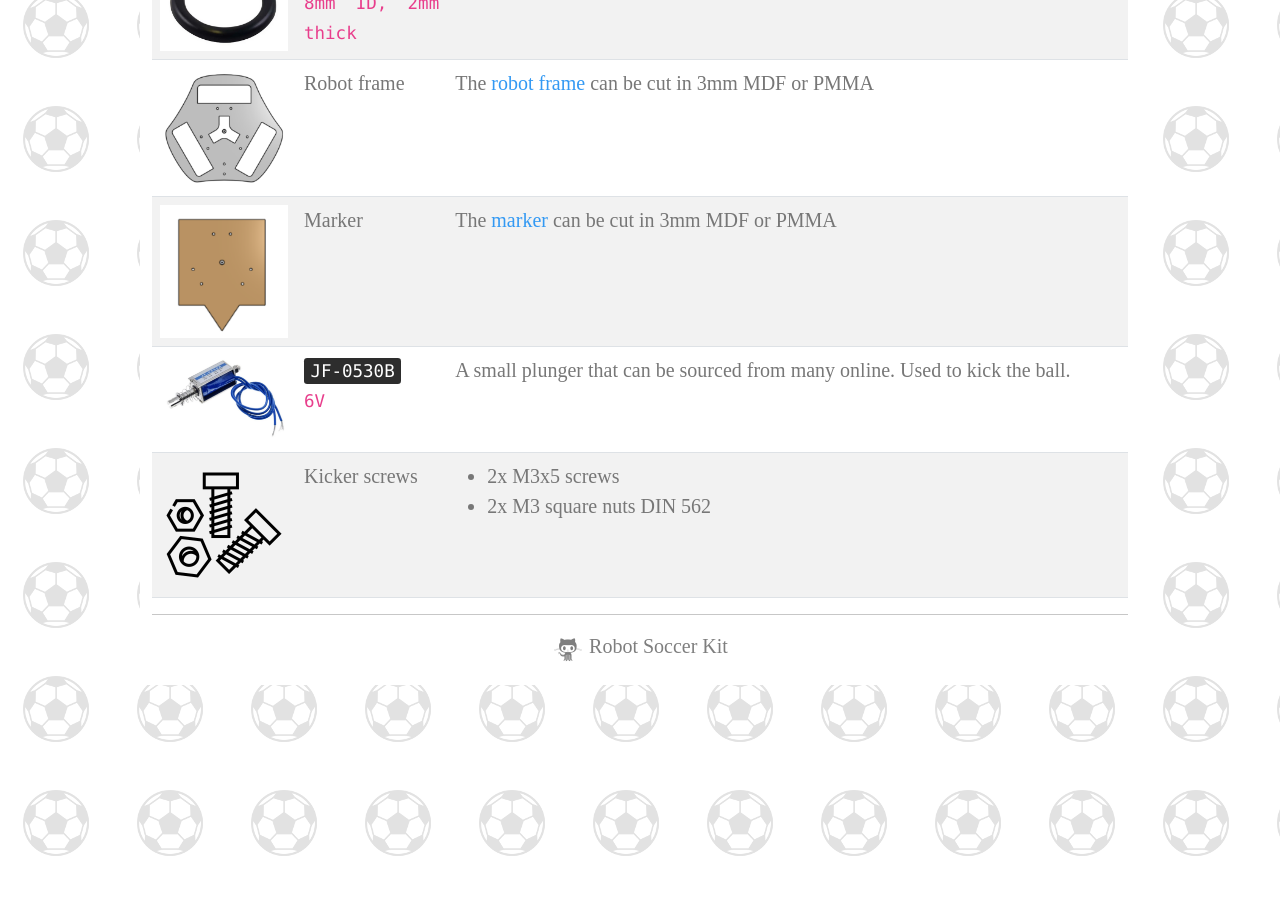
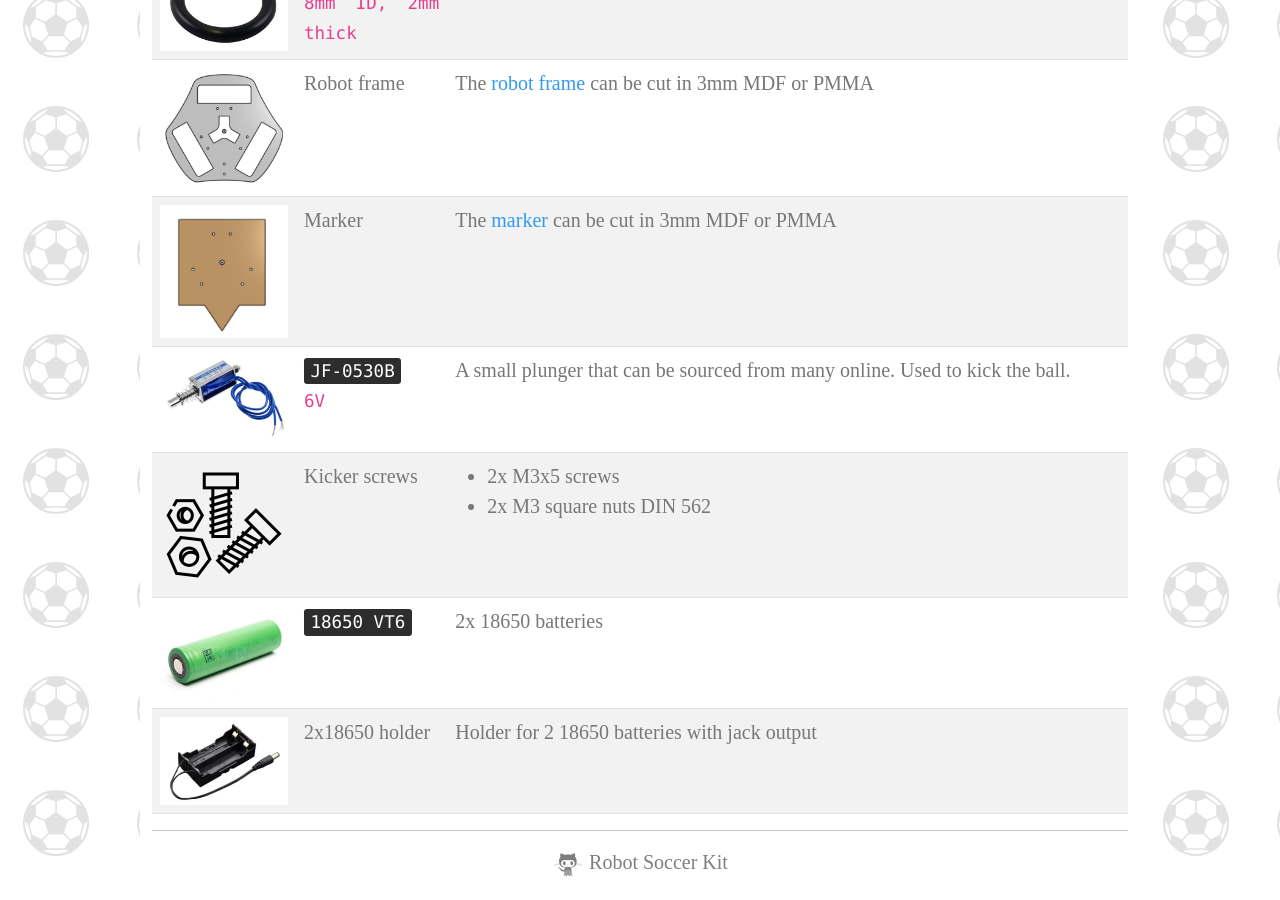
Before and after one commit to robot-soccer-kit/robot-soccer-kit.github.io, a Jekyll site: the page built from robots.md, in a window 1280 px wide and 900 px high, scrolled down 1857 px. Built offline with Jekyll 4.4.1, drawn with Linux system fonts in a browser that asks for light colours; some web fonts are replaced.

Commit message:
Updating BOM

```diff
--- a/robots.md
+++ b/robots.md
@@ -208,4 +208,26 @@ this is STILL A WORK IN PROGRESS**
             </ul>
         </td>
     </tr>
+    <tr>
+        <td>
+            <img src="/assets/imgs/18650.png" width="128" /><br/>
+        </td>
+        <td>
+            <kbd>18650 VT6</kbd>
+        </td>
+        <td>
+            2x 18650 batteries
+        </td>
+    </tr>
+    <tr>
+        <td>
+            <img src="/assets/imgs/holder.png" width="128" /><br/>
+        </td>
+        <td>
+            2x18650 holder
+        </td>
+        <td>
+            Holder for 2 18650 batteries with jack output
+        </td>
+    </tr>
 </table>
```
Also changed, not shown: assets/imgs/18650.png (added), assets/imgs/holder.png (added).
